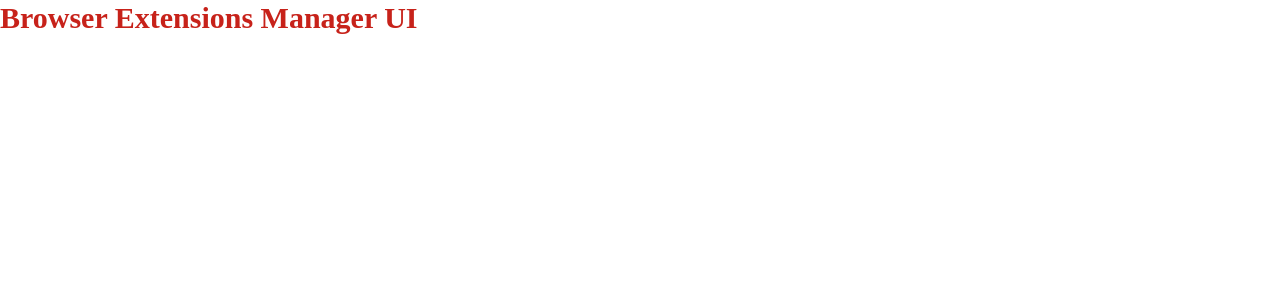
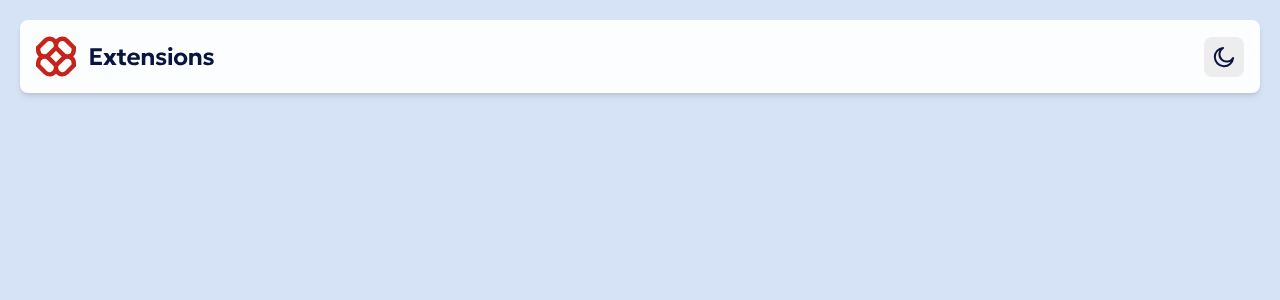
Before and after one commit to Diego2Drm/browser-extensions-manager-ui, a React (Vite) app: page / in a window 1280 px wide. Shown: the top 300 px of the page. Built offline with nearby package versions, Linux system fonts and the light colour scheme; a web font is replaced by a local one.

Commit message:
Component Hero

```diff
--- a/index.html
+++ b/index.html
@@ -6,7 +6,7 @@
     <meta name="viewport" content="width=device-width, initial-scale=1.0" />
     <title>Browser Extensions Manager UI</title>
   </head>
-  <body>
+  <body class="bg-Neutral-200">
     <div id="root"></div>
     <script type="module" src="/src/main.jsx"></script>
   </body>
--- a/src/App.jsx
+++ b/src/App.jsx
@@ -1,8 +1,12 @@
 import React from "react"
+import { Layout } from "./Layout"
+import { Hero } from "./components/Hero"
 
 function App() {
   return (
-    <h1 className="text-Red-700 font-bold text-3xl">Browser Extensions Manager UI</h1>
+    <Layout>
+      <Hero />
+    </Layout>
   )
 }
 
--- /dev/null
+++ b/src/Layout.jsx
@@ -0,0 +1,11 @@
+import React from "react";
+
+const Layout = ({ children }) => {
+  return (
+    <main className="p-5">
+      {children}
+    </main>
+  )
+}
+
+export { Layout };
--- /dev/null
+++ b/src/components/Hero/index.jsx
@@ -0,0 +1,17 @@
+import React from "react";
+import Logo from "../../assets/images/logo.svg"
+import IconMoon from "../../assets/images/icon-moon.svg"
+
+const Hero = () => {
+  return (
+    <section className="bg-Neutral-0 flex justify-between items-center p-4 rounded-lg shadow-md">
+      <img src={Logo} alt="logo" />
+      <div className="bg-Neutral-100 w-10 h-10 rounded-lg flex justify-center items-center">
+        <img src={IconMoon} alt="icon-sun" />
+      </div>
+
+    </section>
+  )
+};
+
+export { Hero };
```
